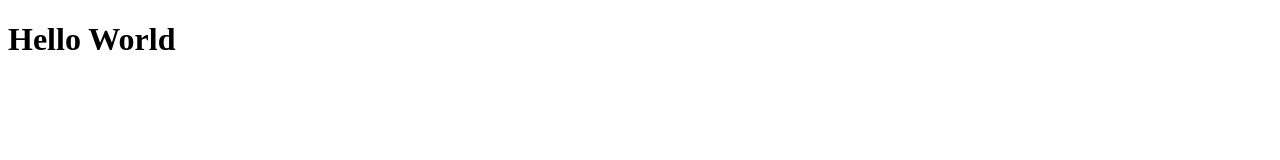
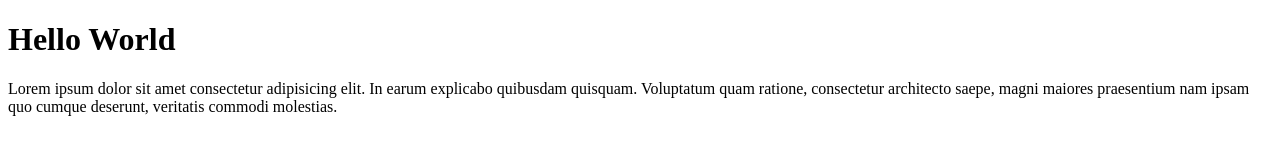
Before and after one commit to Azizrrr/azizrrr-git-test, a plain HTML site: page index.html in a window 1280 px wide. Drawn offline with Linux system fonts and the light colour scheme.

Commit message:
menambahkan paragraf

```diff
--- a/index.html
+++ b/index.html
@@ -7,5 +7,6 @@
 </head>
 <body>
     <h1>Hello World</h1>
+    <p>Lorem ipsum dolor sit amet consectetur adipisicing elit. In earum explicabo quibusdam quisquam. Voluptatum quam ratione, consectetur architecto saepe, magni maiores praesentium nam ipsam quo cumque deserunt, veritatis commodi molestias.</p>
 </body>
 </html>
```
